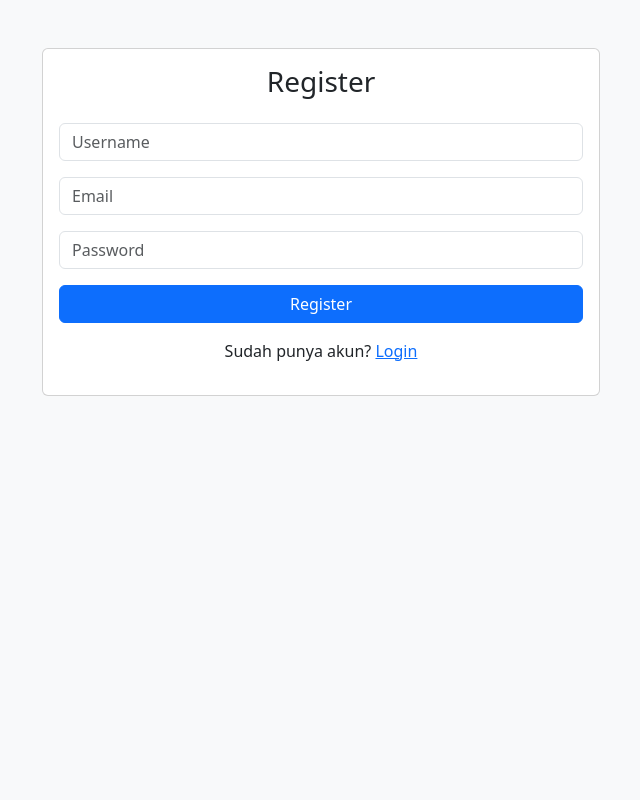
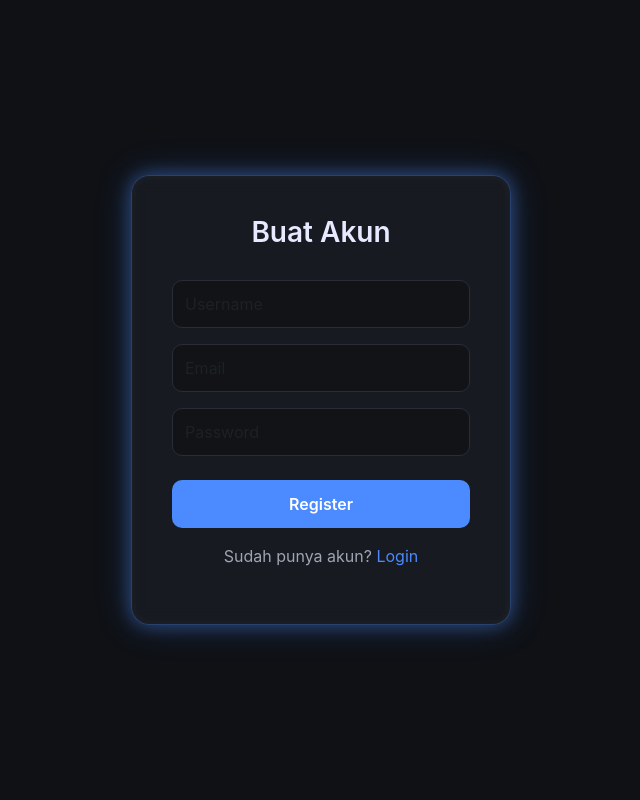
Before and after one commit to rizkyadde23/ArtaCrypto_Web, a PHP site: page /register.php in a window 1280 px wide. Shown: the whole page, without its empty margins (319-959 px from the left). Run offline with PHP 8.4, Linux system fonts and the light colour scheme.

Commit message:
ui/ux nya update

```diff
--- a/register.php
+++ b/register.php
@@ -25,27 +25,117 @@ if ($_SERVER["REQUEST_METHOD"] == "POST") {
 
 <head>
     <title>Register | ArtaCrypto</title>
-    <link href="https://cdn.jsdelivr.net/npm/bootstrap@5.3.3/dist/css/bootstrap.min.css" rel="stylesheet"
-        integrity="sha384-QWTKZyjpPEjISv5WaRU9OFeRpok6YctnYmDr5pNlyT2bRjXh0JMhjY6hW+ALEwIH" crossorigin="anonymous" />
+    <link href="https://cdn.jsdelivr.net/npm/bootstrap@5.3.3/dist/css/bootstrap.min.css" rel="stylesheet">
+    <style>
+        body {
+            background: #0f1115;
+            min-height: 100vh;
+            display: flex;
+            justify-content: center;
+            align-items: center;
+            font-family: 'Inter', sans-serif;
+            color: #fff;
+        }
 
+        .register-card {
+            background: #1a1d24cc;
+            padding: 40px;
+            border-radius: 18px;
+            width: 100%;
+            max-width: 380px;
+            backdrop-filter: blur(8px);
+
+            /* Glow */
+            box-shadow:
+                0 0 18px rgba(75, 139, 255, 0.40),
+                0 0 35px rgba(75, 139, 255, 0.25),
+                inset 0 0 10px rgba(255, 255, 255, 0.05);
+
+            border: 1px solid rgba(75, 139, 255, 0.35);
+            transition: 0.35s ease;
+        }
+
+        .register-card:hover {
+            transform: translateY(-4px);
+            box-shadow:
+                0 0 25px rgba(75, 139, 255, 0.55),
+                0 0 55px rgba(75, 139, 255, 0.35),
+                inset 0 0 12px rgba(255, 255, 255, 0.07);
+        }
+
+        .register-title {
+            font-size: 28px;
+            font-weight: 600;
+            text-align: center;
+            margin-bottom: 30px;
+            color: #e7eaff;
+        }
+
+        input.form-control {
+            background: #111317;
+            border: 1px solid #2a2d35;
+            height: 48px;
+            color: #fff;
+            border-radius: 10px;
+            transition: 0.2s;
+        }
+
+        input.form-control:focus {
+            background: #111317;
+            border-color: #4b8bff;
+            box-shadow: 0 0 8px rgba(75, 139, 255, 0.35);
+            color: #fff;
+        }
+
+        .btn-primary {
+            background: #4b8bff;
+            border: none;
+            height: 48px;
+            font-weight: 600;
+            border-radius: 10px;
+            transition: 0.2s;
+        }
+
+        .btn-primary:hover {
+            background: #3b76dc;
+            box-shadow: 0 0 12px rgba(75, 139, 255, 0.5);
+        }
+
+        p {
+            color: #9fa5b3;
+        }
+
+        a {
+            color: #4b8bff;
+            text-decoration: none;
+        }
+
+        a:hover {
+            color: #76a7ff;
+        }
+    </style>
 </head>
 
-<body class="bg-light">
-    <div class="container mt-5">
-        <div class="card col-md-6 mx-auto">
-            <div class="card-body">
-                <h3 class="card-title mb-4 text-center">Register</h3>
+<body>
+
+    <div class="register-card">
+        <h3 class="register-title">Buat Akun</h3>
+
         <?php if (isset($error)) echo "<div class='alert alert-danger'>$error</div>"; ?>
+
         <form method="POST">
             <input type="text" name="username" class="form-control mb-3" placeholder="Username" required>
             <input type="email" name="email" class="form-control mb-3" placeholder="Email" required>
-                    <input type="password" name="password" class="form-control mb-3" placeholder="Password" required>
+            <input type="password" name="password" class="form-control mb-4" placeholder="Password" required>
+
             <button type="submit" class="btn btn-primary w-100">Register</button>
-                    <p class="text-center mt-3">Sudah punya akun? <a href="login.php">Login</a></p>
+
+            <p class="text-center mt-3">
+                Sudah punya akun? <a href="login.php">Login</a>
+            </p>
         </form>
     </div>
-        </div>
-    </div>
+
 </body>
 
 </html>
```
Lines whose indentation alone changed are shown as unchanged.
